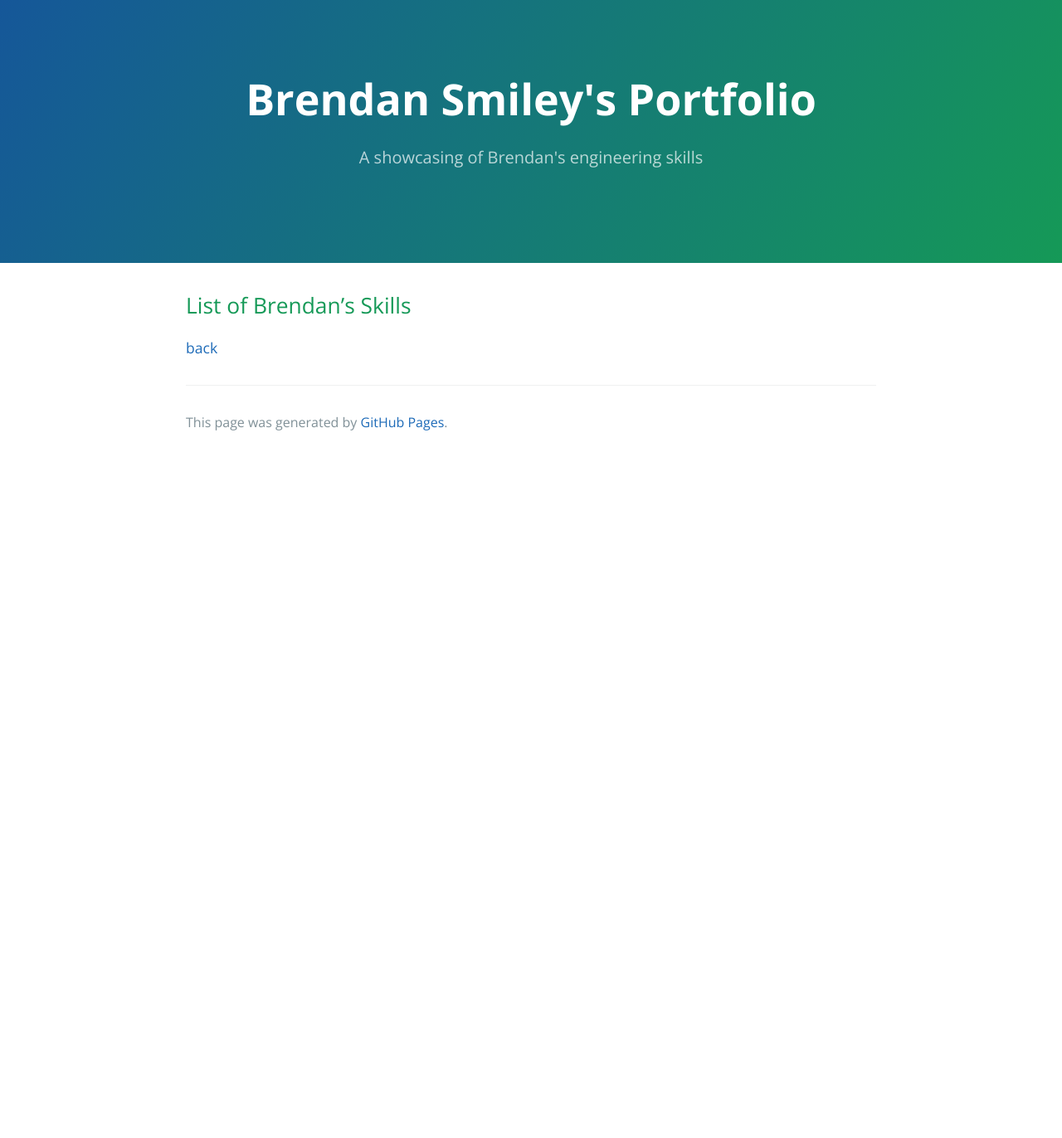
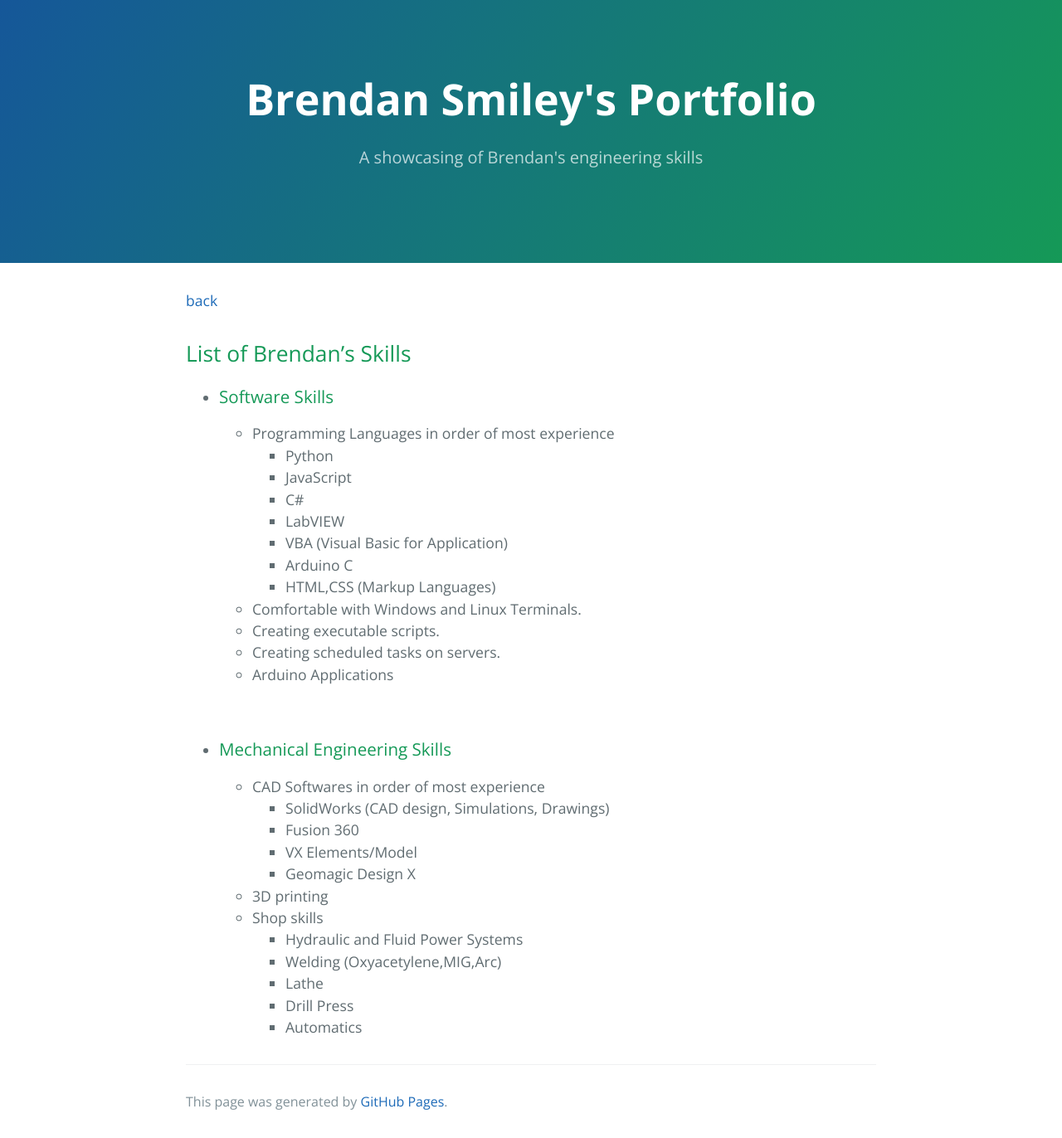
Before and after one commit to b-smiley/b-smiley.github.io, a Jekyll site: the page built from SkillsList.md, in a window 1280 px wide. Shown: the whole page at 83% size. Built offline with Jekyll 4.4.1, drawn with Linux system fonts in a browser that asks for light colours; before the commit the page ends 900 px from its top, so only the background shows below that.

Commit message:
Update SkillsList.md

```diff
--- a/SkillsList.md
+++ b/SkillsList.md
@@ -3,7 +3,34 @@ layout: default
 title: Brendan Smiley's Portfolio
 description: A showcasing of Brendan's engineering skills
 ---
+[back](./)
 
 ## List of Brendan's Skills
+  - ### Software Skills
+    - Programming Languages in order of most experience
+        - Python
+        - JavaScript
+        - C#
+        - LabVIEW
+        - VBA (Visual Basic for Application)
+        - Arduino C
+        - HTML,CSS (Markup Languages)
+    - Comfortable with Windows and Linux Terminals.
+    - Creating executable scripts.
+    - Creating scheduled tasks on servers.
+    - Arduino Applications
 
-[back](./)
+&nbsp;
+  - ### Mechanical Engineering Skills
+    - CAD Softwares in order of most experience
+      - SolidWorks (CAD design, Simulations, Drawings)
+      - Fusion 360
+      - VX Elements/Model
+      - Geomagic Design X
+    - 3D printing
+    - Shop skills
+         - Hydraulic and Fluid Power Systems
+         - Welding (Oxyacetylene,MIG,Arc)
+         - Lathe
+         - Drill Press
+         - Automatics
```
